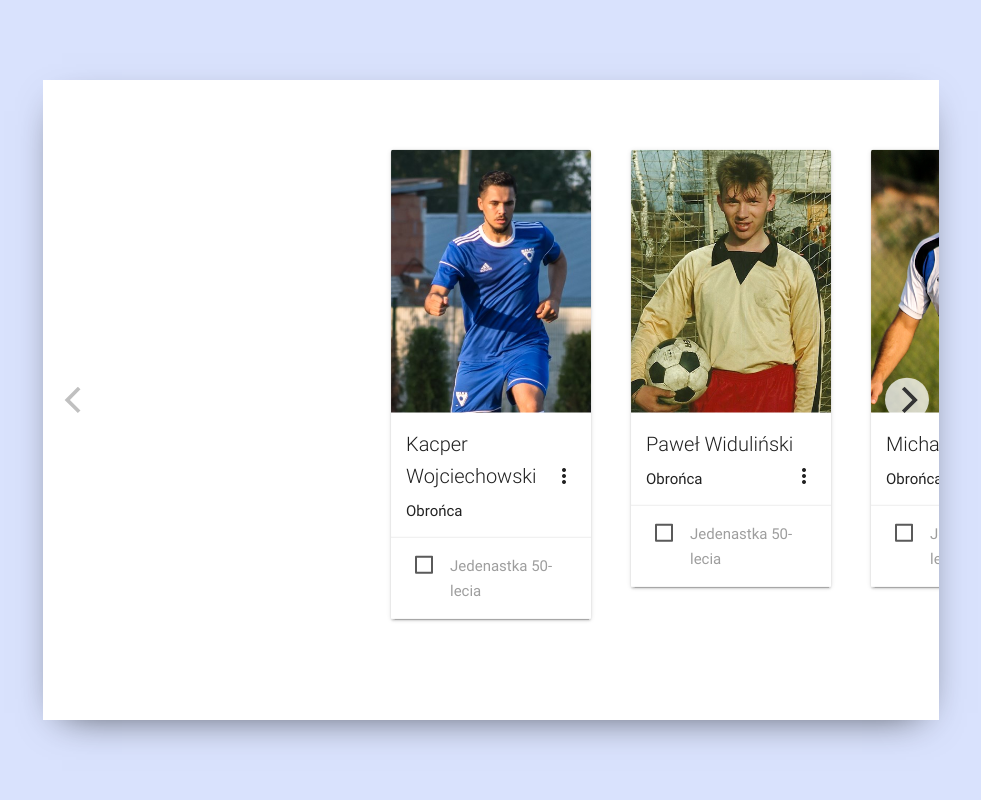
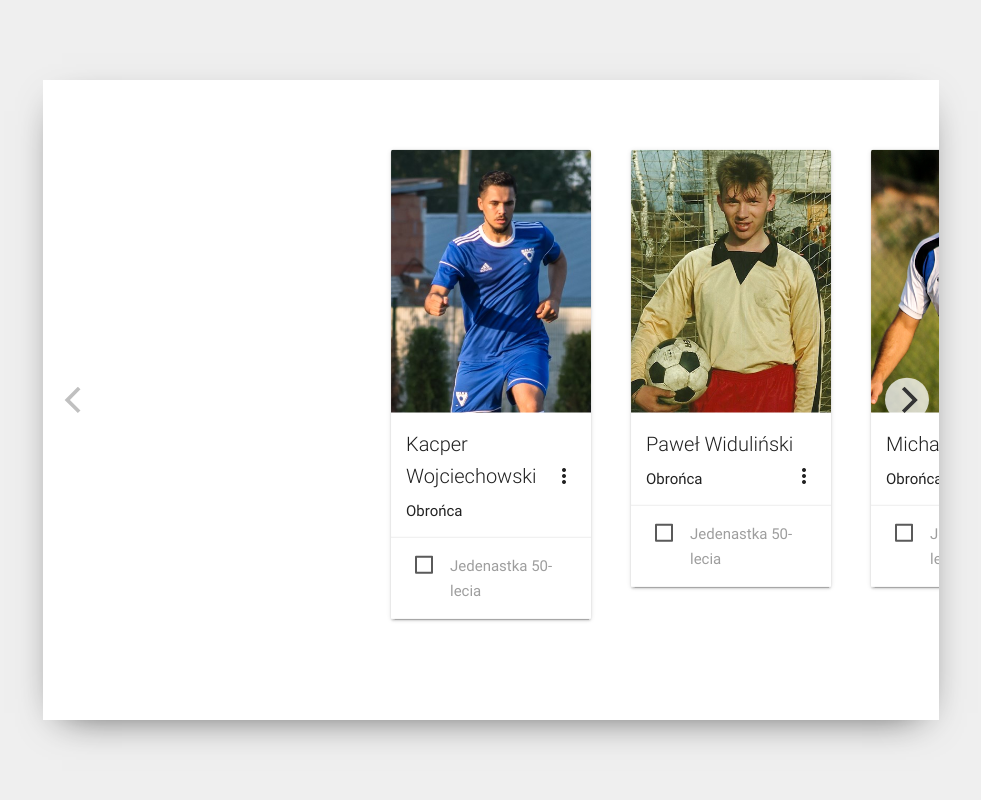
Before and after one commit to b-wojciechowski/11Relaxu, a PHP site: page / in a window 1280 px wide. Shown: the whole page, without its empty margins (149-1130 px from the left). Run offline with PHP 8.4, Linux system fonts and the light colour scheme; some libraries are stand-ins or nearby versions.

Commit message:
Zmiana tła na szare.

```diff
--- a/PHPWebProject1/index.php
+++ b/PHPWebProject1/index.php
@@ -23,7 +23,7 @@ html, body {
 
   margin: 0;
   padding: 0;
-  background-color: #d9e2fd;
+  background-color: #efefef;
   width: 100%;
   height: 100%;
 }
```
Lines whose indentation alone changed are shown as unchanged.
